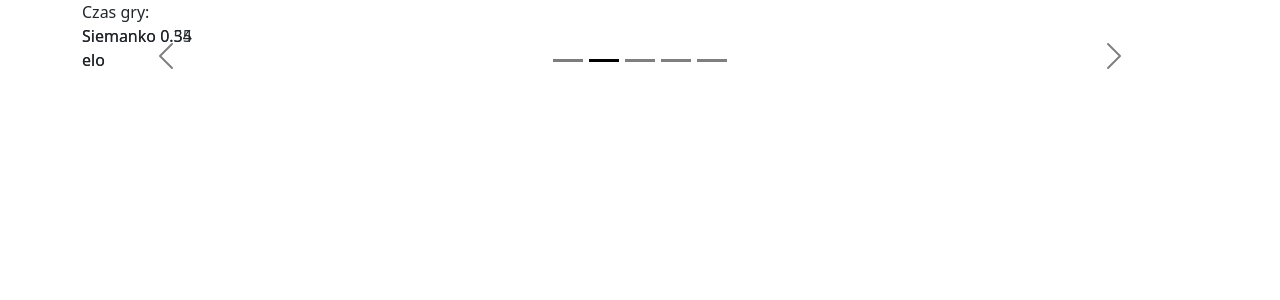
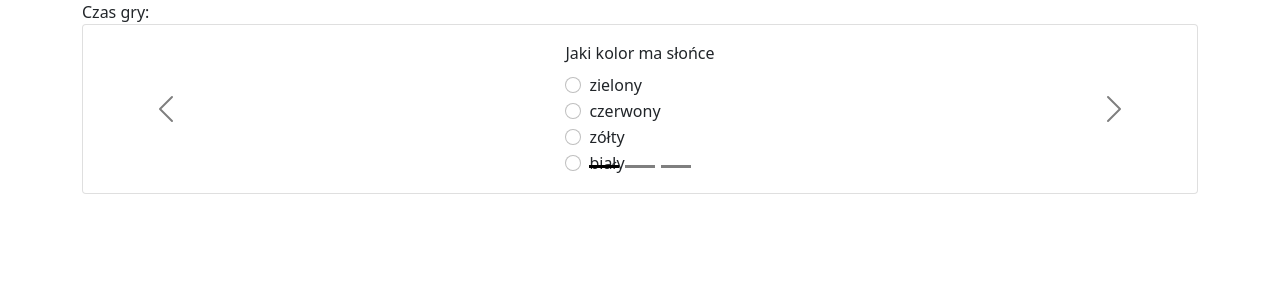
Before and after one commit to molekJ/quiz, a React (Create React App) app: page /quiz in a window 1280 px wide. Shown: the top 300 px of the page. Built offline with nearby package versions, Linux system fonts and the light colour scheme.

Commit message:
GetQuestion saved in useState

```diff
--- a/src/App.tsx
+++ b/src/App.tsx
@@ -8,17 +8,18 @@ import { Container } from "react-bootstrap";
 import { GetQuestions } from "./service/GetQuestions";
 import { useEffect, useState } from "react";
 
+import { QuestionInterface } from "./types/interfaces";
+
 function App() {
   useEffect(() => {
     const questionsPromise = GetQuestions();
-
     questionsPromise.then((res) => {
-      // setQuestions(res);
+      setQuestions(res);
       console.log(res);
     });
   }, []);
 
-  const [questions, setQuestions] = useState();
+  const [questions, setQuestions] = useState<QuestionInterface[] | []>([]);
 
   return (
     <Container>
--- a/src/components/QuestionCard.tsx
+++ b/src/components/QuestionCard.tsx
@@ -1,9 +1,25 @@
-export const QuestionCard = () => {
-  const a = Math.random().toFixed(2);
+import { QuestionInterface } from "../types/interfaces";
+import { Card, Form } from "react-bootstrap";
+
+export const QuestionCard: React.FC<QuestionInterface> = ({
+  question,
+  answers,
+}) => {
+  console.log(answers);
   return (
     <>
-      <div>Siemanko {a}</div>
-      <p>elo</p>
+      <Card className="splash-screen ">
+        <Card.Body>
+          <Form.Group>
+            <Form.Label>{question}</Form.Label>
+            {answers.map((el) => {
+              return (
+                <Form.Check name={question} label={el.answer} type="radio" />
+              );
+            })}
+          </Form.Group>
+        </Card.Body>
+      </Card>
     </>
   );
 };
--- a/src/pages/QuizScreen.tsx
+++ b/src/pages/QuizScreen.tsx
@@ -3,18 +3,40 @@ import { QuestionCard } from "../components/QuestionCard";
 
 export const QuizScreen = () => {
   const myArr = [
-    { question: "jaki", answer: "taki" },
-    { question: "jaki2", answer: "taki2" },
-    { question: "jaki3", answer: "taki3" },
-    { question: "jaki4", answer: "taki4" },
-    { question: "jaki5", answer: "taki5" },
+    {
+      question: "Jaki kolor ma słońce",
+      answers: [
+        { answer: "zielony", is_correct: false },
+        { answer: "czerwony", is_correct: false },
+        { answer: "zółty", is_correct: true },
+        { answer: "biały", is_correct: false },
+      ],
+    },
+    {
+      question: "Jaki jest wynik: 2 + 2 x 2",
+      answers: [
+        { answer: "6", is_correct: true },
+        { answer: "8", is_correct: false },
+        { answer: "10", is_correct: false },
+        { answer: "4", is_correct: false },
+      ],
+    },
+    {
+      question: "Stolica Polski to:",
+      answers: [
+        { answer: "Kraków", is_correct: false },
+        { answer: "Biała Podlaska", is_correct: false },
+        { answer: "Zakopane", is_correct: false },
+        { answer: "Warszawa", is_correct: true },
+      ],
+    },
   ];
   return (
-    <Carousel fade variant="dark">
+    <Carousel variant="dark" interval={null}>
       {myArr.map((el) => {
         return (
           <Carousel.Item>
-            <QuestionCard />
+            <QuestionCard {...el} />
           </Carousel.Item>
         );
       })}
--- a/src/service/GetQuestions.tsx
+++ b/src/service/GetQuestions.tsx
@@ -1,11 +1,7 @@
 import questions from "../data/questions.json";
-
-export const GetQuestions = () => {
-  const dataFromJson = JSON.stringify(questions);
-
-  return new Promise((res, rej) => {
-    setTimeout(() => {
-      res(dataFromJson);
-    }, 1000);
+import { QuestionInterface } from "../types/interfaces";
+export const GetQuestions = (): Promise<QuestionInterface[]> => {
+  return new Promise((resolve) => {
+    setTimeout(() => resolve(questions), 1000);
   });
 };
--- a/src/types/interfaces.tsx
+++ b/src/types/interfaces.tsx
@@ -1,7 +1,3 @@
-export interface DataQuestionsInterface {
-  dataQuestions: QuestionInterface[];
-}
-
 export interface QuestionInterface {
   question: string;
   answers: AnswerInterface[];
@@ -9,5 +5,5 @@ export interface QuestionInterface {
 
 export interface AnswerInterface {
   answer: string;
-  isCorrect: boolean;
+  is_correct: boolean;
 }
```
